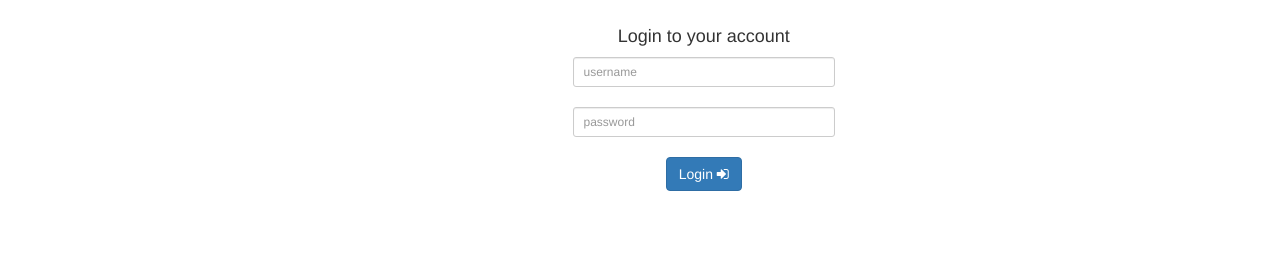
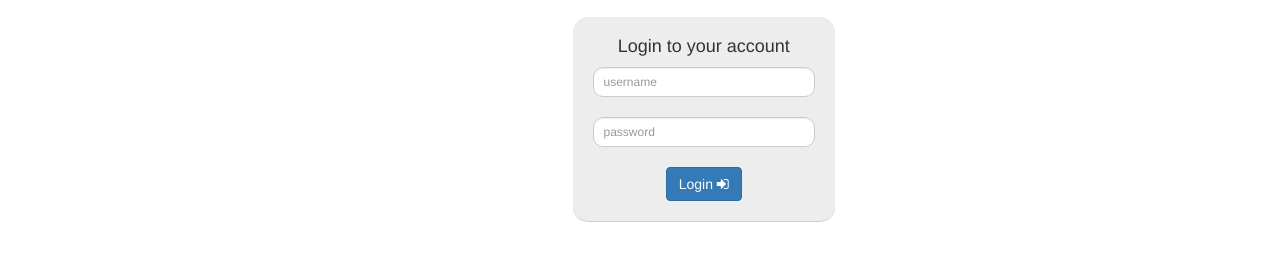
Before and after one commit to Gwindor-Aut/ITM14_Lotto, a plain HTML site: page website/login.html in a window 1280 px wide. Shown: the part 53-314 px from the top of the page. Drawn offline with Linux system fonts and the light colour scheme.

Commit message:
login.html + style.css (for login-dialog)

```diff
--- /dev/null
+++ b/website/css/style.css
@@ -0,0 +1,23 @@
+/*Login-Page-CSS*/
+@import url(http://fonts.googleapis.com/css?family=Roboto:400);
+
+.form-login {
+    background-color: #EDEDED;
+    padding-top: 10px;
+    padding-bottom: 20px;
+    padding-left: 20px;
+    padding-right: 20px;
+    border-radius: 15px;
+    border-color:#d2d2d2;
+    border-width: 5px;
+    box-shadow:0 1px 0 #cfcfcf;
+}
+
+.form-control {
+    border-radius: 10px;
+}
+
+.wrapper {
+    text-align: center;
+}
+/*---------------------------------------------------*/
--- a/website/login.html
+++ b/website/login.html
@@ -16,6 +16,7 @@
 
 	<!-- Custom CSS -->
 	<link href="//maxcdn.bootstrapcdn.com/font-awesome/4.2.0/css/font-awesome.min.css" rel="stylesheet">
+	<link href="./css/style.css" rel="stylesheet" type="text/css">
 	<style>
 		body {
 			padding-top: 70px;
```
